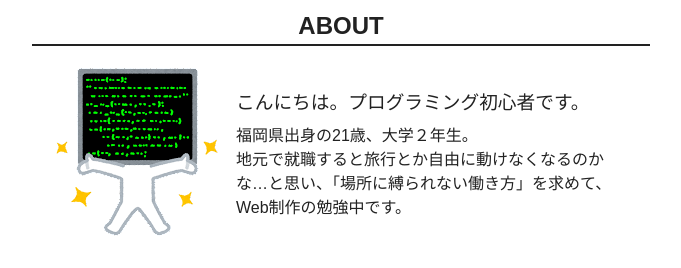
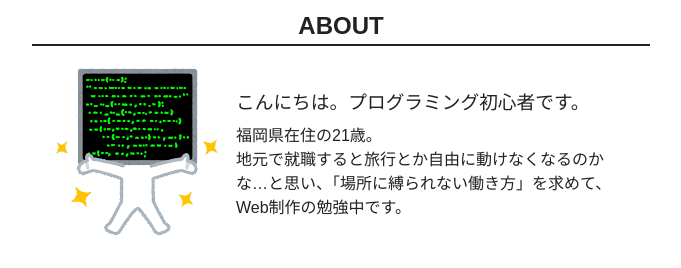
Before and after one commit to progshoshinsha/ProshoSite4, a plain HTML site: page index.html in a window 1280 px wide. Shown: the part 920-1188 px from the top of the page, without its empty margins (299-980 px from the left). Drawn offline with nearby package versions, Linux system fonts and the light colour scheme; a web font is replaced by a local one.

Commit message:
Add files via upload

```diff
--- a/index.html
+++ b/index.html
@@ -78,7 +78,7 @@
           <img src="img/character_program_happy.png" alt="キラキラプログラミング君">
           <div>
             <h3>こんにちは。<br class="brMedia br500">プログラミング初心者です。</h3>
-            <p>福岡県出身の21歳、大学２年生。
+            <p>福岡県在住の21歳。
               <br class="br440">地元で就職すると旅行とか自由に動けなくなるのかな…と思い、「場所に縛られない働き方」を求めて、Web制作の勉強中です。
             </p>
           </div>
```
